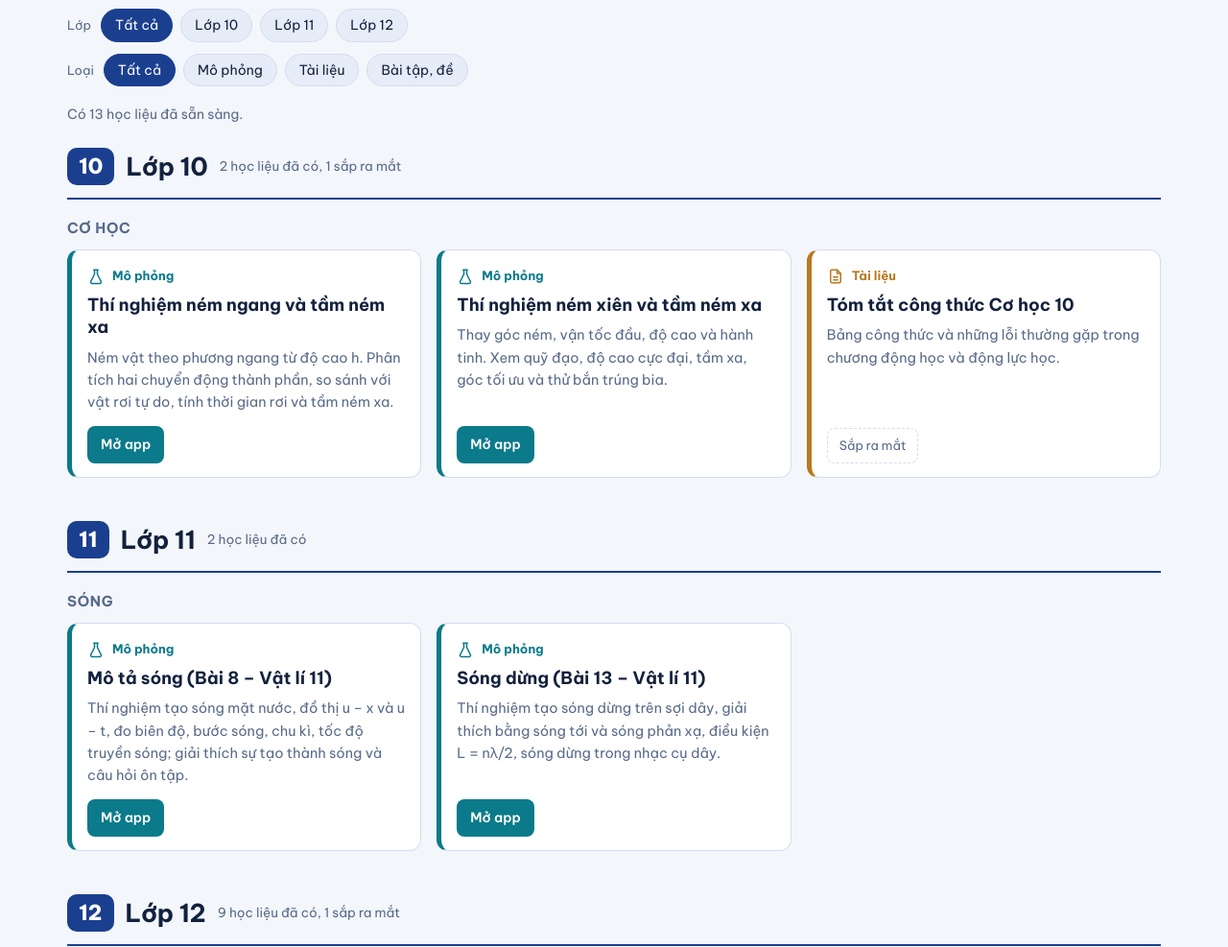
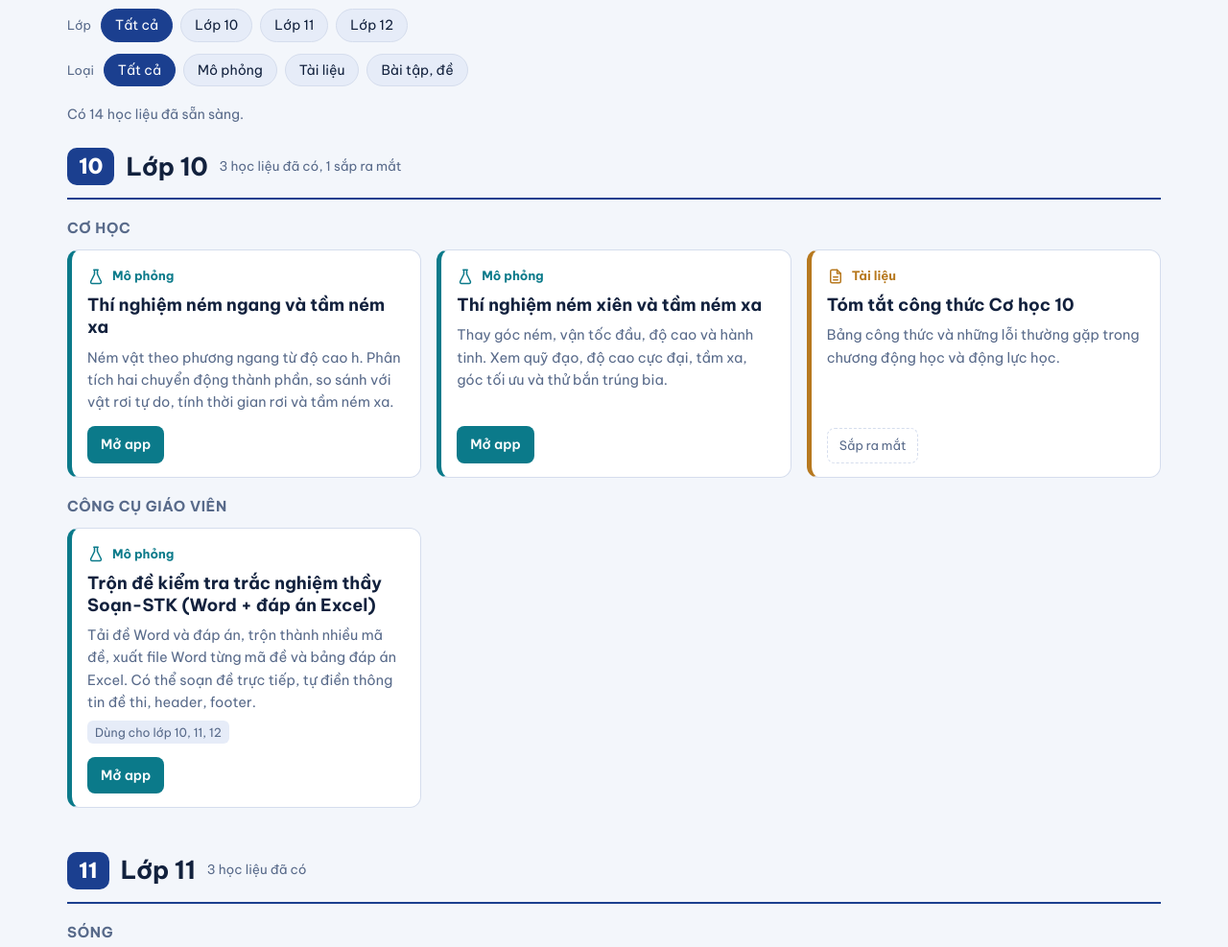
Before and after one commit to tsoanpvd-hub/thaysoan, a plain HTML site: page index.html in a window 1280 px wide. Shown: the part 848-1835 px from the top of the page at 96% size. Drawn offline with Linux system fonts and the light colour scheme.

Commit message:
Update index.html

```diff
--- a/index.html
+++ b/index.html
@@ -202,6 +202,15 @@ footer{max-width:1180px;margin:0 auto;padding:26px 20px 34px;color:var(--muted);
    Để thêm bài mới: sao chép một khối, sửa nội dung, nhớ có dấu phẩy.
    ===================================================================== */
 var RESOURCES = [
+    {
+    title: "Trộn đề kiểm tra trắc nghiệm thầy Soạn-STK (Word + đáp án Excel)",
+    desc: "Tải đề Word và đáp án, trộn thành nhiều mã đề, xuất file Word từng mã đề và bảng đáp án Excel. Có thể soạn đề trực tiếp, tự điền thông tin đề thi, header, footer.",
+    type: "app",
+    grades: [10, 11, 12],
+    topic: "Công cụ giáo viên",
+    url: "tron-de-thay-soan-stk.html",
+    status: "live"
+  },
  {
     title: "Định luật Charles (Bài 10 – Vật lí 12)",
     desc: "Thí nghiệm minh hoạ định luật Charles với xi lanh, nhiệt kế điện tử và ba cốc nước; bảng số liệu, đồ thị V – T và bài tập.",
```
